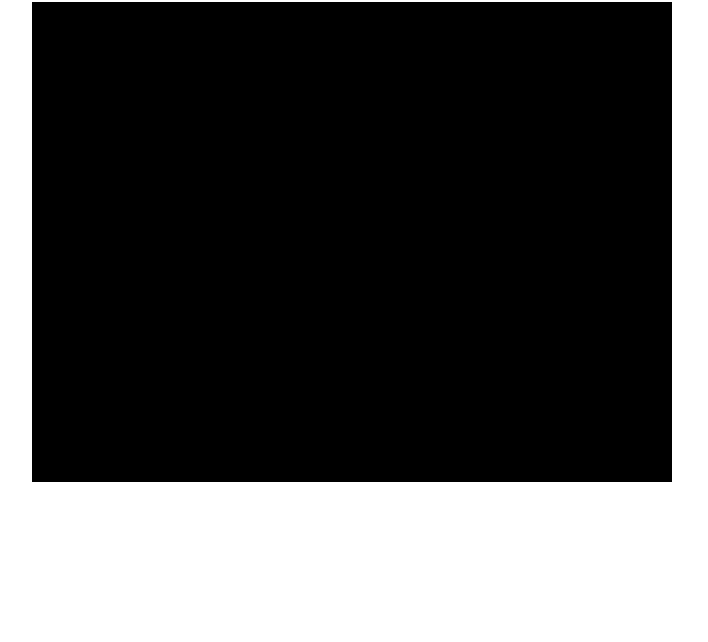
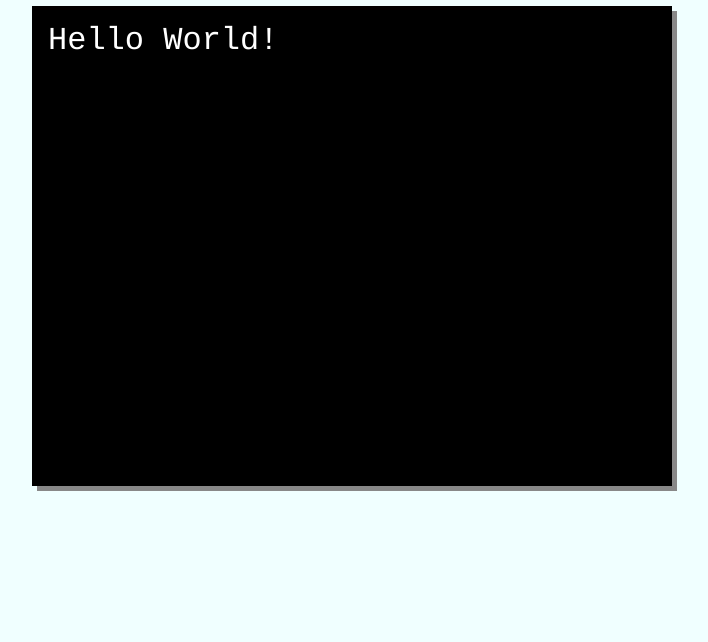
Before and after one commit to yowmamasita/tower-defense-game, a website built with webpack: page index.html in a window 1280 px wide. Shown: the part 158-800 px from the top of the page, without its empty margins (288-996 px from the left). Built offline with nearby package versions, Linux system fonts and the light colour scheme.

Commit message:
Adding some style on the page

```diff
--- a/index.html
+++ b/index.html
@@ -11,16 +11,27 @@
       padding: 0;
       height: 100%;
     }
-    #content {
+    body {
+      font-family: sans-serif;
+      background: azure;
+    }
+    div#content {
+      margin-top: -36px;
       display: flex;
       align-items: center;
       justify-content: center;
+      flex-direction: column;
       height: 100%;
+    }
+    div#content > canvas {
+      box-shadow: 5px 5px #888;
     }
   </style>
 </head>
 <body>
-  <div id="content"></div>
+  <div id="content">
+      <h1>tower defense game</h1>
+  </div>
   <script src="main.js"></script>
 </body>
 </html>
--- a/src/scenes/test_scene.ts
+++ b/src/scenes/test_scene.ts
@@ -6,4 +6,8 @@ export class TestScene extends Phaser.Scene {
             key: "TestScene",
         });
     }
+
+    public create() {
+        this.add.text(16, 16, "Hello World!", { fontSize: "32px", fill: "#fff" });
+    }
 }
```
